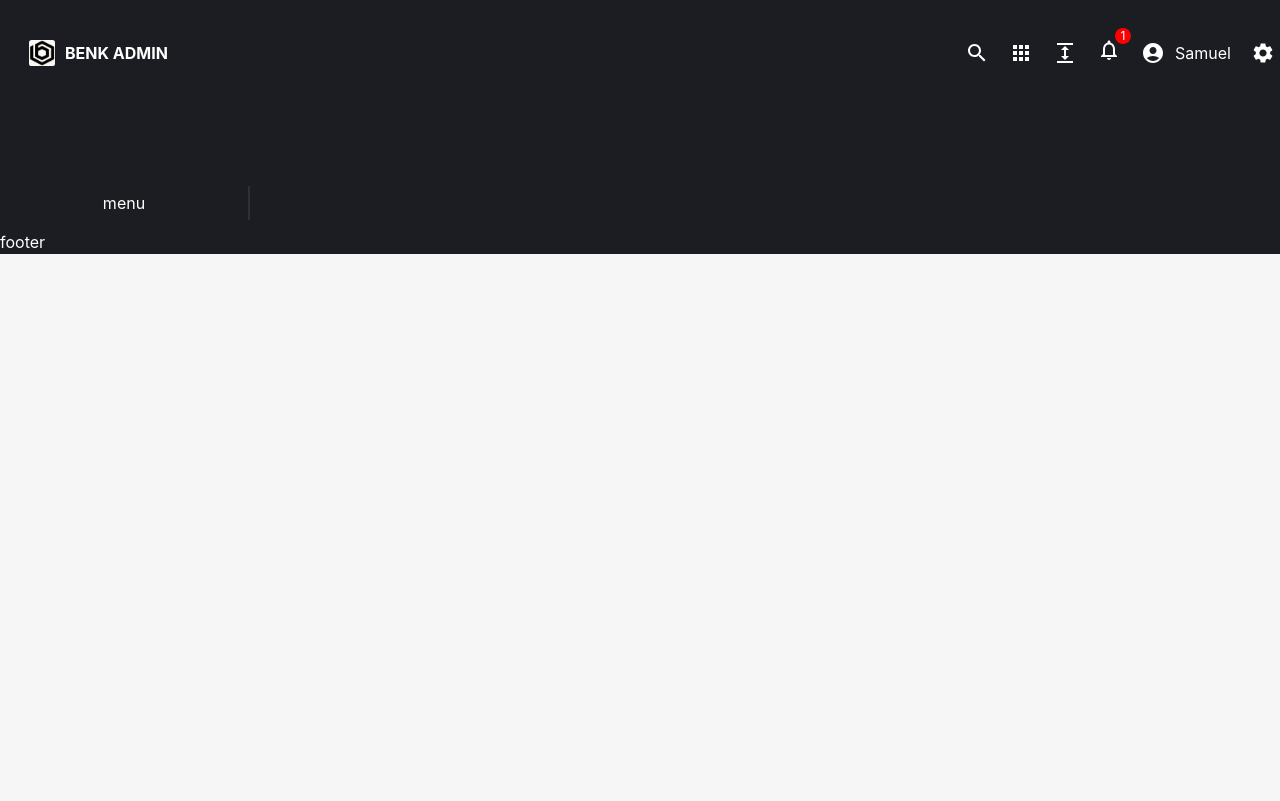
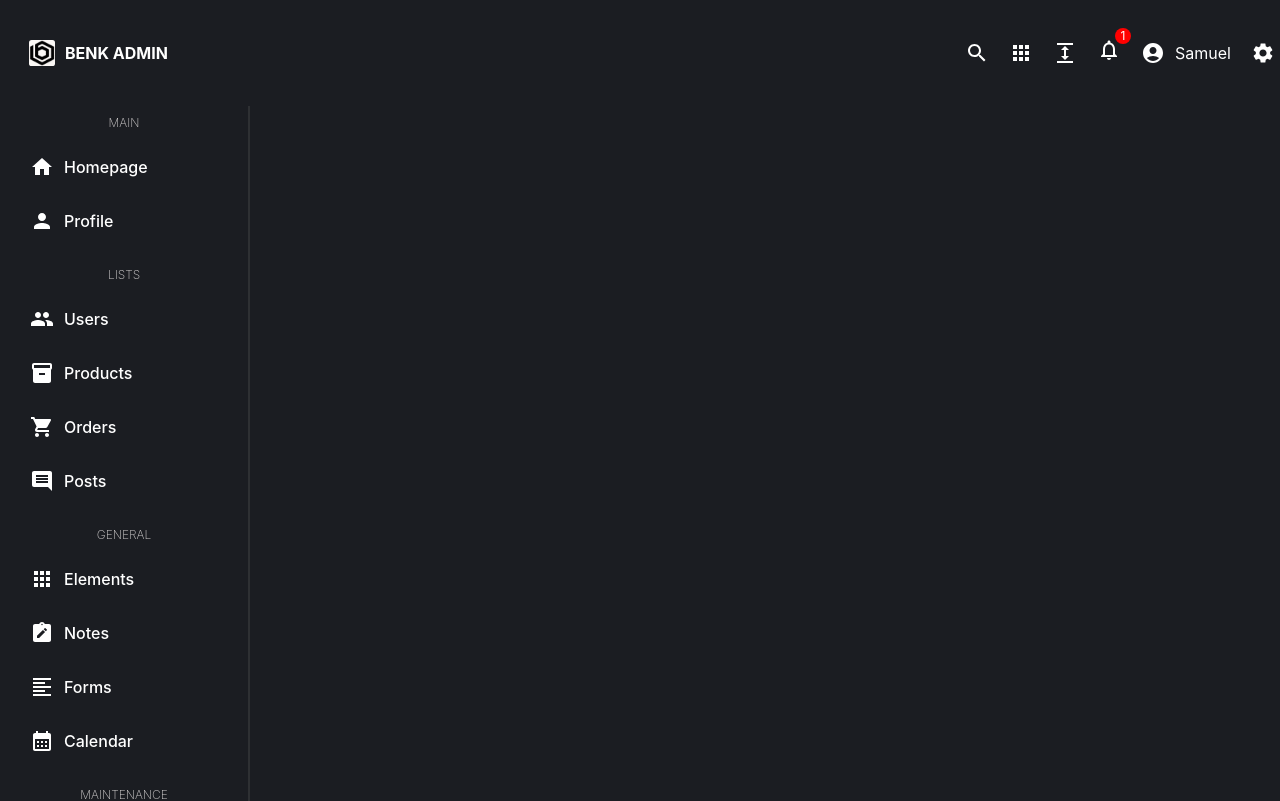
Before and after one commit to samuel-satter/benk, a React (Vite) app in the folder frontend/: page / in a window 1280 px wide. Shown: the top 801 px of the page. Built offline with nearby package versions, Linux system fonts and the light colour scheme.

Commit message:
Added styling and data.tsx to keep track of menu items

```diff
--- a/frontend/src/admin/components/footer/Footer.tsx
+++ b/frontend/src/admin/components/footer/Footer.tsx
@@ -3,7 +3,8 @@ import "./footer.scss"
 const footer = () => {
   return (
     <div className="footer">
-      footer
+      <span>BENK</span>
+      <span>© BENK Dev Admin Dashboard</span>
     </div>
   )
 }
--- a/frontend/src/admin/components/footer/footer.scss
+++ b/frontend/src/admin/components/footer/footer.scss
@@ -0,0 +1,15 @@
+.footer {
+    display: flex;
+    align-items: center;
+    justify-content: space-between;
+    padding: 30px;
+
+    span{
+        &:first-child{
+            font-weight: bold;
+        }
+        &:last-child {
+            font-size: 14px;
+        }
+    }
+}
--- a/frontend/src/admin/components/menu/Menu.tsx
+++ b/frontend/src/admin/components/menu/Menu.tsx
@@ -1,11 +1,62 @@
+import React from "react";
+import HomeIcon from "@mui/icons-material/Home";
+import PersonIcon from '@mui/icons-material/Person';
+import GroupIcon from '@mui/icons-material/Group';
+import InventoryIcon from '@mui/icons-material/Inventory';
+import ShoppingCartIcon from '@mui/icons-material/ShoppingCart';
+import CommentIcon from '@mui/icons-material/Comment';
+import AppsIcon from '@mui/icons-material/Apps';
+import NoteAltIcon from '@mui/icons-material/NoteAlt';
+import FormatAlignLeftIcon from '@mui/icons-material/FormatAlignLeft';
+import CalendarMonthIcon from '@mui/icons-material/CalendarMonth';
+import SettingsIcon from '@mui/icons-material/Settings';
+import BackupIcon from '@mui/icons-material/Backup';
+import BarChartIcon from '@mui/icons-material/BarChart';
+import MenuBookIcon from '@mui/icons-material/MenuBook';
+import { menu } from "../../../data";
+import { Link } from "react-router-dom";
 import "./menu.scss"
 
+interface IconComponents {
+  [key: string]: React.ComponentType<any>;
+}
+
 const Menu = () => {
+  const IconComponents: IconComponents = {
+    HomeIcon: HomeIcon,
+    PersonIcon: PersonIcon ,
+    GroupIcon: GroupIcon,
+    InventoryIcon: InventoryIcon,
+    ShoppingCartIcon: ShoppingCartIcon,
+    CommentIcon: CommentIcon,
+    AppsIcon: AppsIcon,
+    NoteAltIcon: NoteAltIcon,
+    FormatAlignLeftIcon: FormatAlignLeftIcon,
+    CalendarMonthIcon: CalendarMonthIcon,
+    SettingsIcon: SettingsIcon,
+    BackupIcon: BackupIcon,
+    BarChartIcon: BarChartIcon,
+    MenuBookIcon: MenuBookIcon,
+  };
+
   return (
     <div className="menu">
-      menu
+      {menu.map((item) => (
+        <div className="item" key={item.id}>
+          <span className="title">{item.title}</span>
+          {item.listItems.map((listItem) => {
+            const Icon = IconComponents[listItem.icon];
+            return (
+              <Link to={listItem.url} className="listItem" key={listItem.id}>
+                {Icon && <Icon />}
+                <span className="listItemTitle">{listItem.title}</span>
+              </Link>
+            );
+          })}
+        </div>
+      ))}
     </div>
-  )
-}
+  );
+};
 
-export default Menu
+export default Menu;
--- a/frontend/src/admin/components/menu/menu.scss
+++ b/frontend/src/admin/components/menu/menu.scss
@@ -0,0 +1,40 @@
+@import "../../../styles/variables.scss";
+@import "../../../styles/responsive.scss";
+
+.menu {
+    .item {
+      display: flex;
+      flex-direction: column;
+      gap: 10px;
+      margin-bottom: 20px;
+
+      .title {
+        font-size: 12px;
+        font-weight: 200;
+        color: $soft-color;
+        text-transform: uppercase;
+
+        @include lg{
+          display: none;
+        }
+      }
+
+      .listItem {
+        display: flex;
+        align-items: center;
+        gap: 10px;
+        padding: 10px;
+        border-radius: 5px;
+
+        &:hover {
+          background-color: $soft-bg;
+        }
+
+        .listItemTitle{
+          @include lg{
+            display: none;
+          }
+        }
+      }
+    }
+  }
--- a/frontend/src/admin/components/navbar/navbar.scss
+++ b/frontend/src/admin/components/navbar/navbar.scss
@@ -31,6 +31,7 @@
         align-items: center;
         justify-content: center;
         font-size: 12px;
+
     }
 }
         .user {
--- /dev/null
+++ b/frontend/src/data.tsx
@@ -0,0 +1,116 @@
+export const menu = [
+    {
+      id: 1,
+      title: "main",
+      listItems: [
+        {
+          id: 1,
+          title: "Homepage",
+          url: "/",
+          icon: "HomeIcon",
+        },
+        {
+          id: 2,
+          title: "Profile",
+          url: "/users/1",
+          icon: "PersonIcon",
+        },
+      ],
+    },
+    {
+      id: 2,
+      title: "lists",
+      listItems: [
+        {
+          id: 1,
+          title: "Users",
+          url: "/users",
+          icon: "GroupIcon",
+        },
+        {
+          id: 2,
+          title: "Products",
+          url: "/products",
+          icon: "InventoryIcon",
+        },
+        {
+          id: 3,
+          title: "Orders",
+          url: "/orders",
+          icon: "ShoppingCartIcon",
+        },
+        {
+          id: 4,
+          title: "Posts",
+          url: "/posts",
+          icon: "CommentIcon",
+        },
+      ],
+    },
+    {
+      id: 3,
+      title: "general",
+      listItems: [
+        {
+          id: 1,
+          title: "Elements",
+          url: "/",
+          icon: "AppsIcon",
+        },
+        {
+          id: 2,
+          title: "Notes",
+          url: "/",
+          icon: "NoteAltIcon",
+        },
+        {
+          id: 3,
+          title: "Forms",
+          url: "/",
+          icon: "FormatAlignLeftIcon",
+        },
+        {
+          id: 4,
+          title: "Calendar",
+          url: "/",
+          icon: "CalendarMonthIcon",
+        },
+      ],
+    },
+    {
+      id: 4,
+      title: "Maintenance",
+      listItems: [
+        {
+          id: 1,
+          title: "Settings",
+          url: "/",
+          icon: "SettingsIcon",
+        },
+        {
+          id: 2,
+          title: "Backups",
+          url: "/",
+          icon: "BackupIcon",
+        },
+      ],
+    },
+    {
+      id: 5,
+      title: "analytics",
+      listItems: [
+        {
+          id: 1,
+          title: "Charts",
+          url: "/",
+          icon: "BarChartIcon",
+        },
+        {
+          id: 2,
+          title: "Logs",
+          url: "/",
+          icon: "MenuBookIcon",
+        },
+      ],
+    },
+  ];
--- a/frontend/src/styles/global.scss
+++ b/frontend/src/styles/global.scss
@@ -55,7 +55,6 @@ a {
 
 .container {
   margin: 0;
-  padding-top: 10vh;
   display: flex;
   flex-direction: column;
   justify-content: center;
@@ -80,7 +79,7 @@ a {
 
 a {
   font-weight: 500;
-  color: #646cff;
+  color: white;
   text-decoration: inherit;
 }
 
--- a/frontend/src/styles/variables.scss
+++ b/frontend/src/styles/variables.scss
@@ -4,5 +4,5 @@ $soft-bg: #2e3033;
 $dark-bg: #0f1011;
 //TEXT
 $main-color: white;
-$soft-color: #ddd;
+$soft-color: #d4d1d1;
 $dark-color: rgb(71, 71, 71);
```
